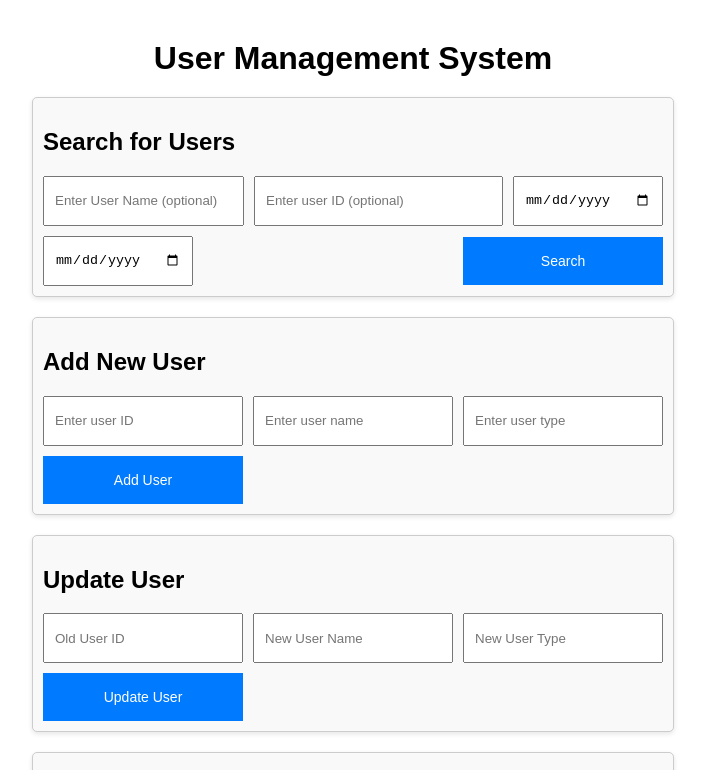
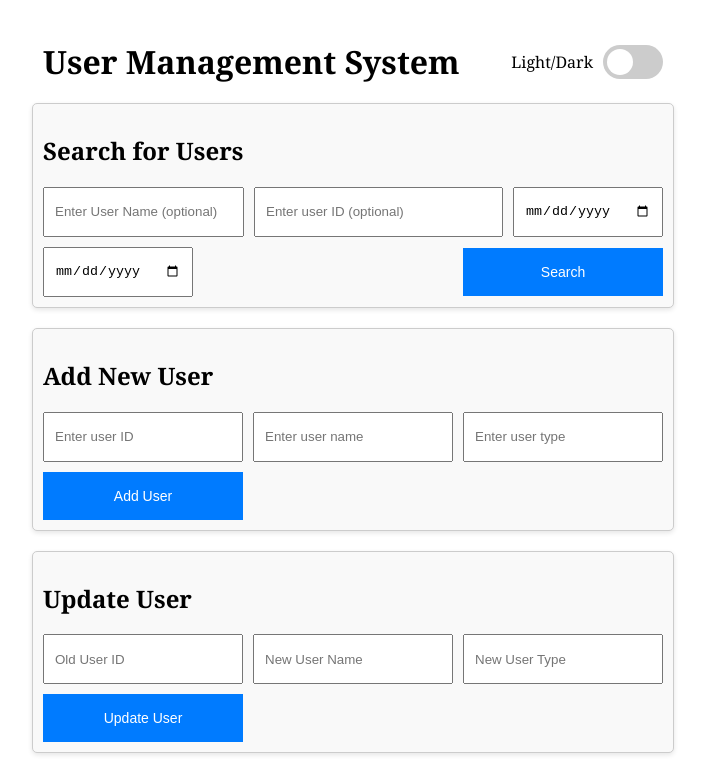
Before and after one commit to mcmattson/Application-Development-and-SQL, a plain HTML site: page src/main/webapp/index.html in a window 1280 px wide. Shown: the top 770 px of the page, without its empty margins (287-992 px from the left). Drawn offline with Linux system fonts and the light colour scheme.

Commit message:
Moved to top of screen added slider Adjusted some Error messages

```diff
--- a/src/main/webapp/css/styles.css
+++ b/src/main/webapp/css/styles.css
@@ -1,5 +1,5 @@
 body {
-    font-family: Arial, sans-serif;
+    font-family: Cambria, Cochin, Georgia, Times, 'Times New Roman', serif, sans-serif;
     margin: 20px;
     display: flex;
     flex-direction: column;
@@ -10,6 +10,15 @@ h1 {
     text-align: center;
     margin-top: 20px;
     margin-bottom: 20px;
+}
+
+.body-container {
+    display: flex;
+    justify-content: space-between;
+    align-items: center;
+    width: 50%;
+    margin: 0 auto;
+    padding: 0 10px;
 }
 
 .section {
@@ -365,3 +374,73 @@ body.dark-mode .btn-flat:hover {
 body.dark-mode .modal {
     background-color: rgba(0, 0, 0, 0.7);
 }
+
+.dark-mode-toggle {
+    display: flex;
+    align-items: center;
+    gap: 10px;
+}
+
+.title-container {
+    display: flex;
+    justify-content: space-between;
+    align-items: center;
+    width: 100%;
+    max-width: 1200px;
+    margin: auto;
+}
+
+.switch {
+    position: relative;
+    display: inline-block;
+    width: 60px;
+    height: 34px;
+}
+
+.switch input {
+    opacity: 0;
+    width: 0;
+    height: 0;
+}
+
+.slider {
+    position: absolute;
+    cursor: pointer;
+    top: 0;
+    left: 0;
+    right: 0;
+    bottom: 0;
+    background-color: #ccc;
+    transition: .4s;
+}
+
+.slider:before {
+    position: absolute;
+    content: "";
+    height: 26px;
+    width: 26px;
+    left: 4px;
+    bottom: 4px;
+    background-color: white;
+    transition: .4s;
+}
+
+input:checked+.slider {
+    background-color: #2196F3;
+}
+
+input:focus+.slider {
+    box-shadow: 0 0 1px #2196F3;
+}
+
+input:checked+.slider:before {
+    transform: translateX(26px);
+}
+
+.slider.round {
+    border-radius: 34px;
+}
+
+.slider.round:before {
+    border-radius: 50%;
+}
--- a/src/main/webapp/index.html
+++ b/src/main/webapp/index.html
@@ -2,11 +2,22 @@
     <meta charset="UTF-8">
     <meta name="viewport" content="width=device-width, initial-scale=1.0">
     <title>User Management System</title>
-    <link rel="stylesheet" href="css/styles.css"> <!-- Add this line -->
+    <link rel="stylesheet" href="css/styles.css">
 </head>
 
 <body>
-    <h1>User Management System</h1>
+    <div class="body-container">
+        <div class="title-container">
+            <h1>User Management System</h1>
+            <div class="dark-mode-toggle">
+                <span>Light/Dark</span>
+                <label class="switch">
+                    <input type="checkbox" id="darkModeToggle">
+                    <span class="slider round"></span>
+                </label>
+            </div>
+        </div>
+    </div>
 
     <div class="section">
         <h2>Search for Users</h2>
@@ -62,10 +73,10 @@
         </div>
         <div id="addUpdateDeviceUsesResults"></div>
     </div>
+    <script src="js/app.js"></script>
 
-    <div class="flex-container"><button onclick="toggleDarkMode()">Toggle Dark Mode</button></div>
-    <script src="js/app.js"></script>
 </body>
+
 
 <div id="deleteConfirmationModal" class="modal">
     <div class="modal-content">
--- a/src/main/webapp/js/app.js
+++ b/src/main/webapp/js/app.js
@@ -377,10 +377,10 @@ function createPaginationControls(isLastPage) {
 }
 
 function clearAllResults() {
-  searchResultDiv.innerHTML = ""; // Clear search results
+  searchResultDiv.innerHTML = "";
   const paginationDiv = document.getElementById("paginationControls");
   if (paginationDiv) {
-    paginationDiv.innerHTML = ""; // Clear pagination controls
+    paginationDiv.innerHTML = "";
   }
 
   const resultDivs = [
@@ -396,12 +396,6 @@ function clearAllResults() {
   });
 }
 
-function toggleDarkMode() {
-  const { body } = document;
-  body.classList.toggle("dark-mode");
-  localStorage.setItem("darkMode", body.classList.contains("dark-mode"));
-}
-
 function applyInitialTheme() {
   const darkMode = localStorage.getItem("darkMode") === "true";
   if (darkMode) {
@@ -409,7 +403,17 @@ function applyInitialTheme() {
   }
 }
 
-document.addEventListener("DOMContentLoaded", applyInitialTheme);
+document.addEventListener("DOMContentLoaded", function () {
+  applyInitialTheme();
+
+  let toggleSwitch = document.getElementById("darkModeToggle");
+  toggleSwitch.checked = localStorage.getItem("darkMode") === "true";
+
+  toggleSwitch.addEventListener("change", function () {
+    document.body.classList.toggle("dark-mode", this.checked);
+    localStorage.setItem("darkMode", this.checked);
+  });
+});
 
 function displayMessage(elementId, message) {
   const element = document.getElementById(elementId);
```
Also changed, not shown: 1 other file.
